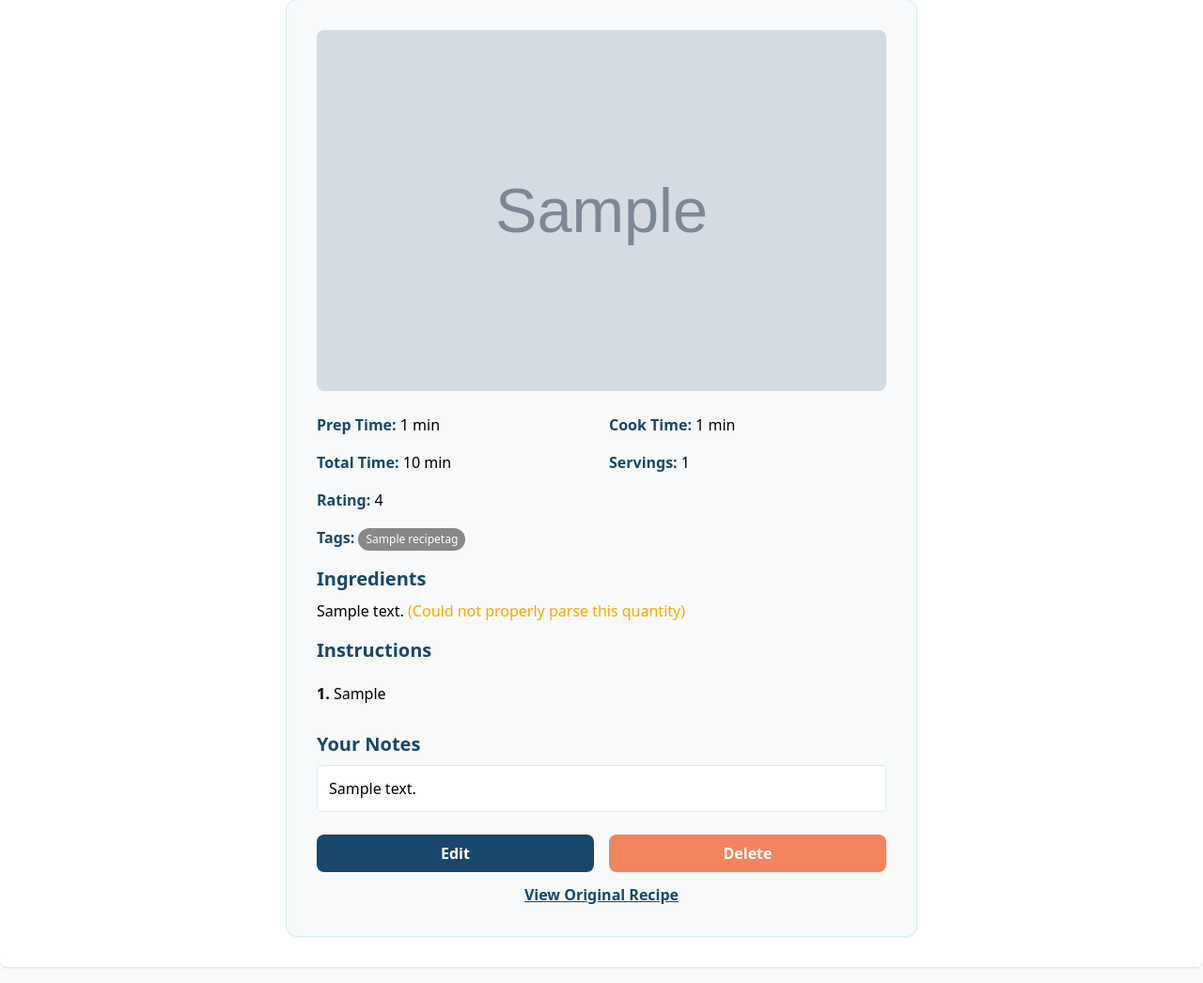
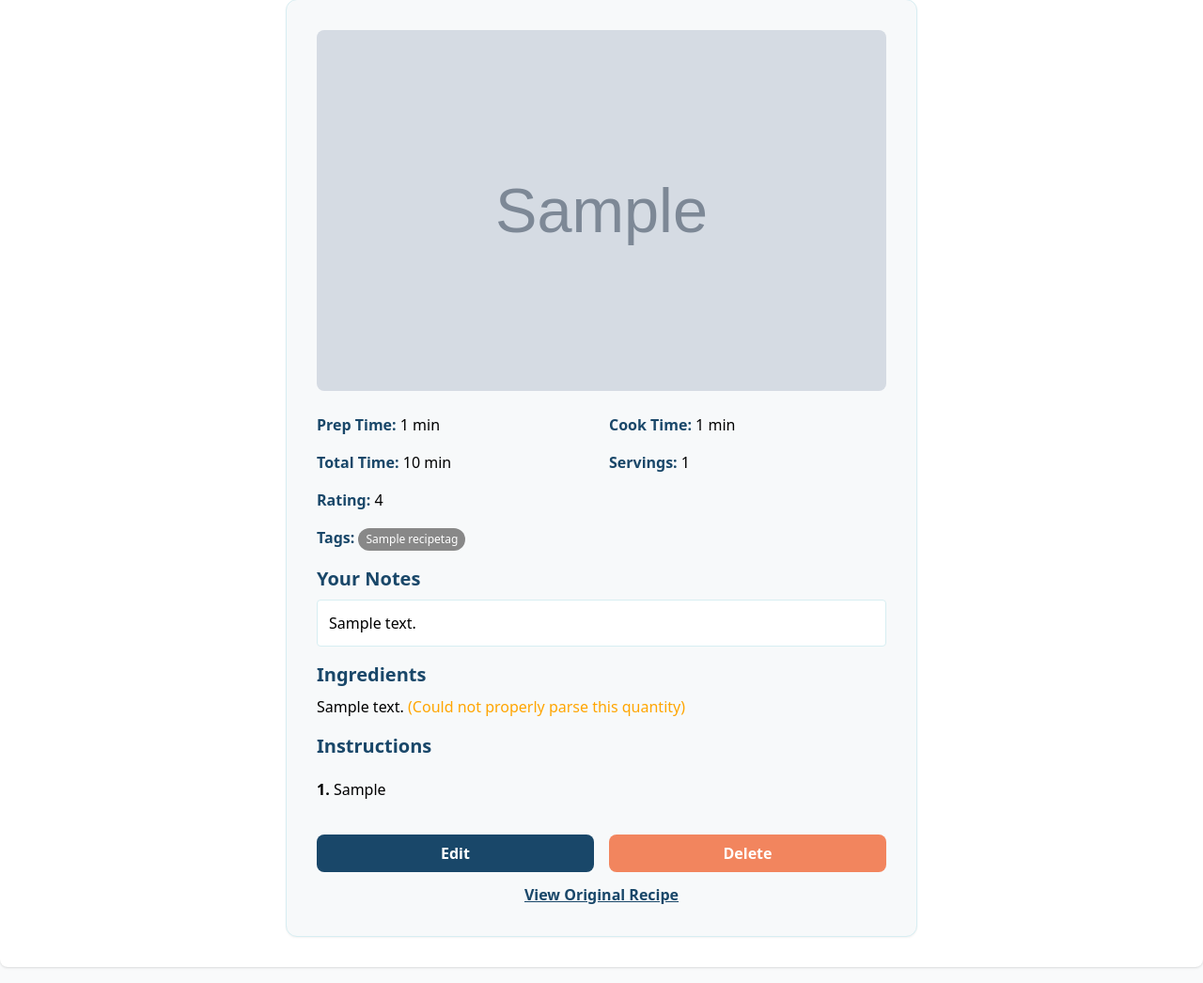
Before and after one commit to soehlert/KitchenClip, a Django app: page /1/ in a window 1280 px wide. Shown: the part 209-1255 px from the top of the page at 94% size. Run offline with Django 5.2, Linux system fonts and the light colour scheme; tables that the repository leaves empty hold one stand-in row (values such as "Sample post"); grey boxes marked "Sample" are stand-in pictures; some libraries are stand-ins or nearby versions.

Commit message:
refactor(user-notes): move user notes to a more useful spot right before the ingredients

```diff
--- a/templates/recipes/recipe_detail.html
+++ b/templates/recipes/recipe_detail.html
@@ -34,6 +34,12 @@
         {% else %}
           <span class="text-gray-500">No tags</span>
         {% endif %}
+        {% if recipe.user_notes %}
+          <div class="mb-4">
+            <h2 class="text-xl font-semibold text-[#194769] mb-2 mt-4">Your Notes</h2>
+            <p class="bg-white rounded p-3 border border-[#D7EEF2]">{{ recipe.user_notes }}</p>
+          </div>
+      {% endif %}
       </div>
       <div class="mb-4">
         <h2 class="text-xl font-semibold text-[#194769] mb-2">Ingredients</h2>
@@ -61,12 +67,6 @@
           {% endfor %}
         </ol>
       </div>
-      {% if recipe.user_notes %}
-        <div class="mb-4">
-          <h2 class="text-xl font-semibold text-[#194769] mb-2">Your Notes</h2>
-          <p class="bg-white rounded p-3 border border-[#D7EEF2]">{{ recipe.user_notes }}</p>
-        </div>
-      {% endif %}
         <div class="grid grid-cols-2 gap-4 mt-6">
           <a href="{% url 'recipes:edit_recipe' recipe.id %}" class="bg-[#194769] hover:bg-[#5B8E7D] text-white font-semibold py-2 px-4 rounded-lg transition text-center">Edit</a>
           <a href="{% url 'recipes:delete_recipe' recipe.id %}" class="bg-[#F2855E] hover:bg-[#5B8E7D] text-white font-semibold py-2 px-4 rounded-lg transition text-center">Delete</a>
```
